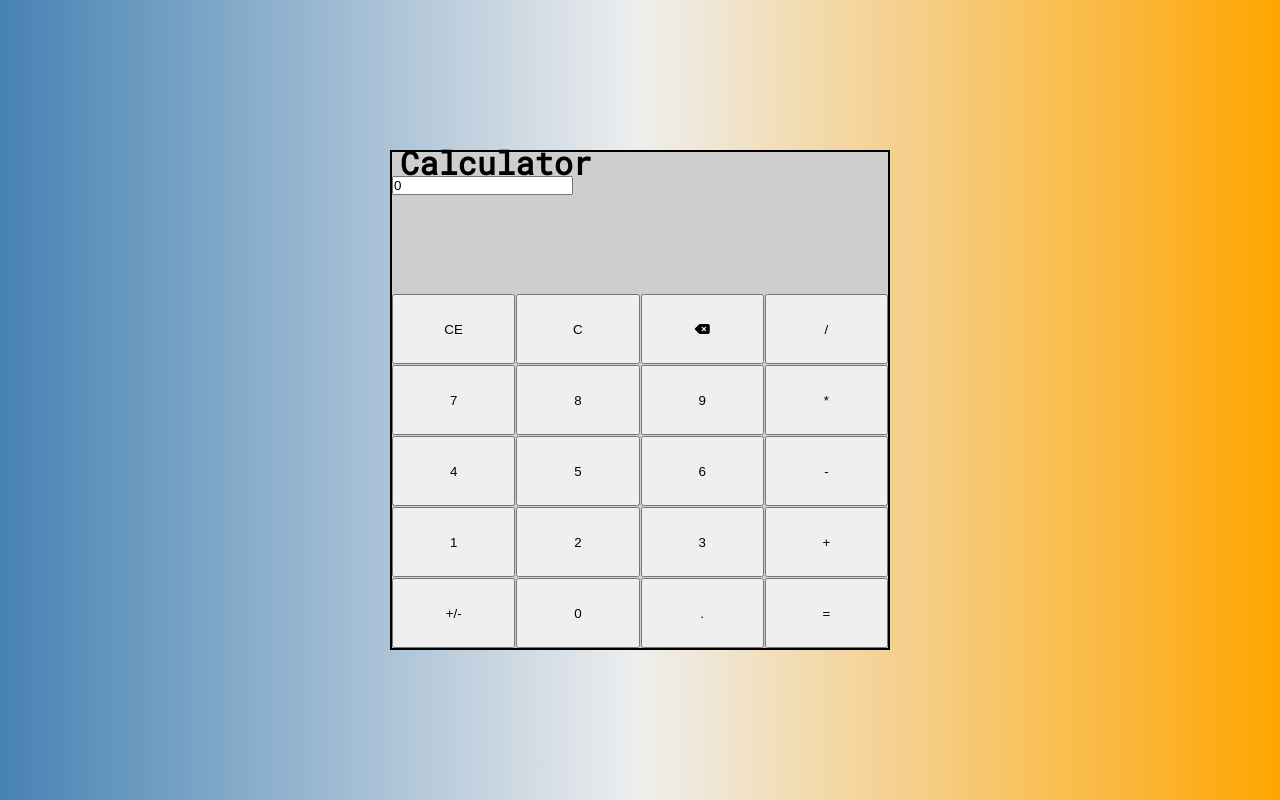
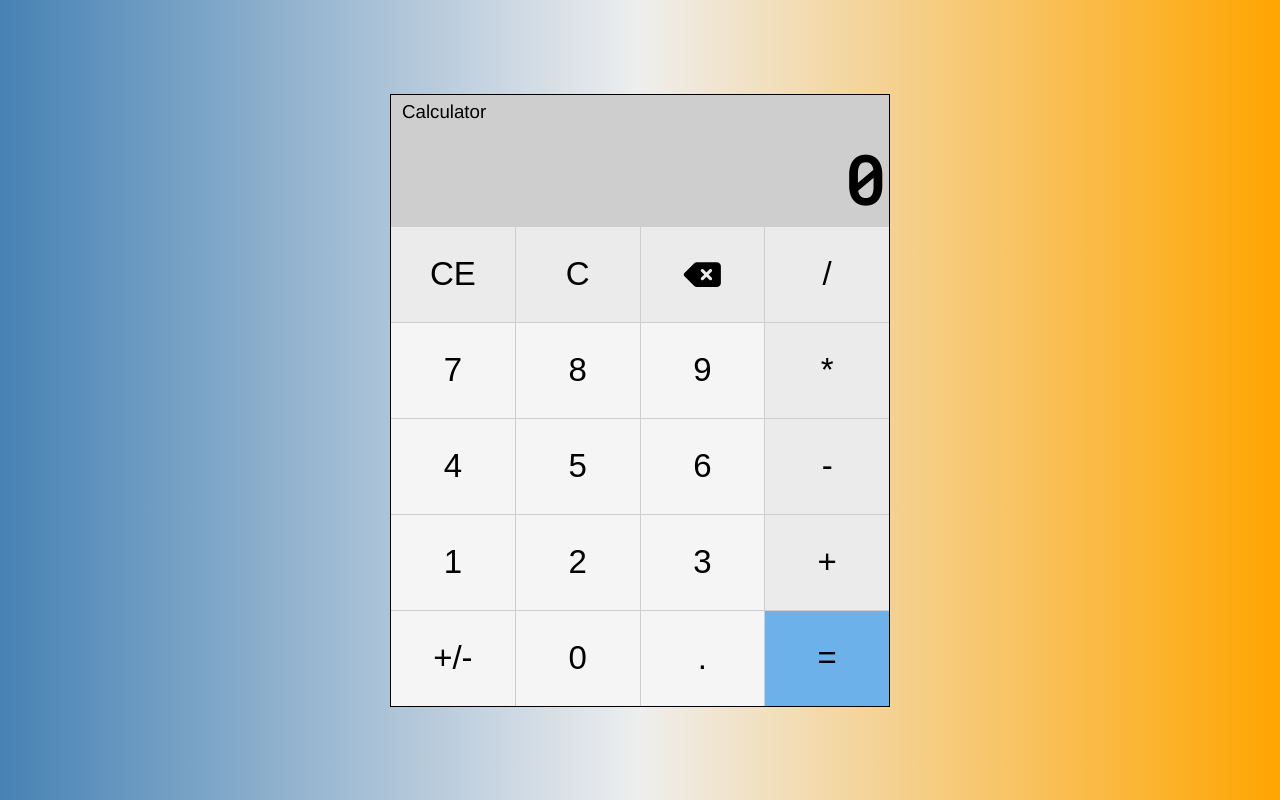
Before and after one commit to miftah-syiroth/js-tutorial, a PHP site: page / in a window 1280 px wide. Run offline with PHP 8.4, Linux system fonts and the light colour scheme.

Commit message:
fix: css

```diff
--- a/calculator/css/style.css
+++ b/calculator/css/style.css
@@ -40,7 +40,7 @@ body {
 */
 .container {
     width: 90vw;
-    border: 2px solid;
+    border: 1px solid;
     max-width: 500px;
     background-color: #cecece;
     display: grid;
@@ -48,14 +48,13 @@ body {
     grid-template-areas:
         "header header header header"
         "display display display display";
-
     grid-template-columns: repeat(4, minmax(0, 1fr));
     grid-template-rows: 20px minmax(120px, auto) repeat(5, minmax(0, 70px));
 }
 
-.container:focus-within {
-    background-color: rgb(255, 255, 255, 0.5);
-}
+/* .container:focus-within {
+    background-color: rgba(225, 225, 225, 0.5);
+} */
 
 .header {
     grid-area: header;
@@ -64,6 +63,75 @@ body {
     align-items: center;
 }
 
+.header > h1 {
+    font-family: "Franklin Gothic Medium", "Arial Narrow", Arial, sans-serif;
+    font-size: 0.85rem;
+    font-weight: normal;
+}
+
 .display {
     grid-area: display;
+    padding: 3px 5px;
+    display: flex;
+    justify-content: space-between;
+    flex-direction: column;
 }
+
+.previousvalue {
+    display: flex;
+    justify-content: flex-end;
+    align-items: center;
+}
+
+.currentvalue {
+    font-size: 3rem;
+    font-weight: bolder;
+    background-color: transparent;
+    border: none;
+    outline: none;
+    text-align: right;
+    font-family: "Roboto Mono", monospace;
+}
+
+button {
+    display: grid;
+    place-content: center;
+    font-size: 1.5rem;
+    padding: 0.5rem;
+    background-color: whitesmoke;
+    border: none;
+    outline: none;
+}
+
+button:hover,
+button:active {
+    background-color: rgba(255, 255, 255, 0.2);
+}
+
+.function {
+    background-color: rgb(235, 235, 235);
+}
+
+.transparency {
+    background-color: rgba(255, 255, 255, 0.6);
+}
+
+.equals {
+    background-color: rgb(108, 177, 233);
+}
+
+.equals:hover,
+.equals:active {
+    background-color: steelblue;
+    filter: brightness(120%);
+}
+
+@media screen and (min-width: 768px) {
+    html {
+        font-size: 22px;
+    }
+
+    .container {
+        grid-template-rows: 35px minmax(95px, auto) repeat(5, minmax(0, 95px));
+    }
+}
```
